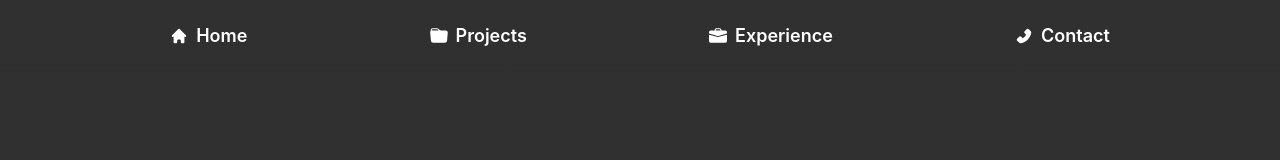
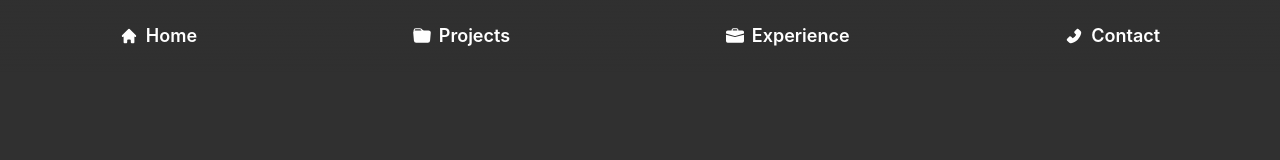
Before and after one commit to szeckirjr/portfolio-website, a React (Create React App) app: page / in a window 1280 px wide. Shown: the top 160 px of the page. Built offline with nearby package versions, Linux system fonts and the light colour scheme.

Commit message:
Menubar fixes

```diff
--- a/src/components/common/Menubar.tsx
+++ b/src/components/common/Menubar.tsx
@@ -28,37 +28,24 @@ export default function Menubar({
   const [isLargeScreen] = useMediaQuery('(min-width: 720px)');
 
   function createButton(title: PageTitle, idx: number): JSX.Element {
+    const config = {
+      key: idx,
+      colorScheme: 'whiteAlpha',
+      color: 'white',
+      size: 'lg',
+      variant: 'ghost',
+      onClick: () =>
+        document
+          .getElementById(title.toLowerCase())
+          ?.scrollIntoView({ behavior: 'smooth' }),
+      flexGrow: 1,
+    };
     return isLargeScreen ? (
-      <Button
-        key={idx}
-        colorScheme="whiteAlpha"
-        color="white"
-        size="lg"
-        variant="ghost"
-        leftIcon={pageIcons[title]}
-        onClick={() =>
-          document
-            .getElementById(`${title.toLowerCase()}`)
-            ?.scrollIntoView({ behavior: 'smooth' })
-        }
-      >
+      <Button {...config} leftIcon={pageIcons[title]}>
         {title}
       </Button>
     ) : (
-      <IconButton
-        key={idx}
-        aria-label={title}
-        colorScheme="whiteAlpha"
-        color="white"
-        size="lg"
-        variant="ghost"
-        icon={pageIcons[title]}
-        onClick={() =>
-          document
-            .getElementById(`${title.toLowerCase()}`)
-            ?.scrollIntoView({ behavior: 'smooth' })
-        }
-      />
+      <IconButton {...config} aria-label={title} icon={pageIcons[title]} />
     );
   }
 
```
